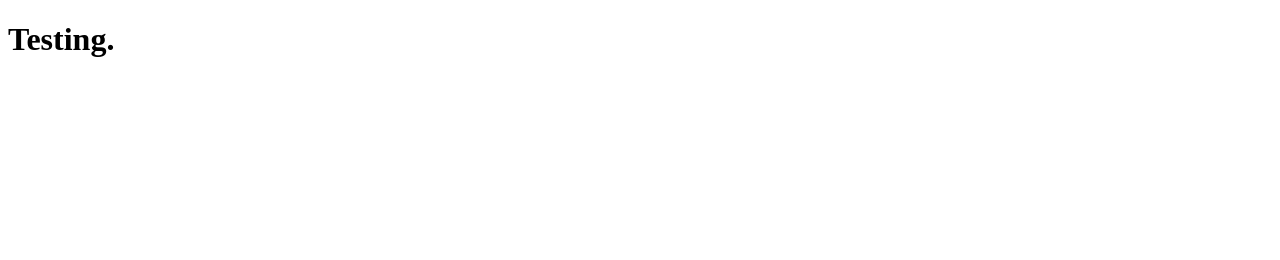
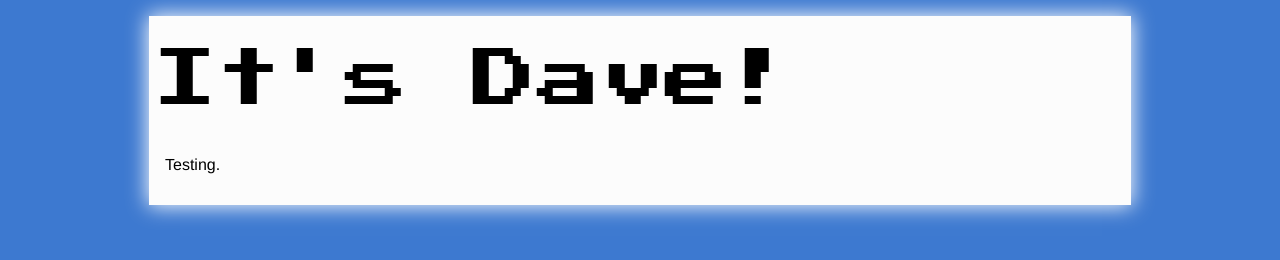
Before and after one commit to hpz/hpz.github.com, a plain HTML site: page index.html in a window 1280 px wide. Drawn offline with Linux system fonts and the light colour scheme.

Commit message:
Added pre-styles.

```diff
--- a/index.html
+++ b/index.html
@@ -1,6 +1,12 @@
 <!doctype html>
 <html>
+<head>
+  <title>Le Dave</title>
+  <link rel="stylesheet" type="text/css" href="style.css" />
+</head>
 <body>
+  <div id="container">
+  <div id="title">It's Dave!</div>
   <h1>Testing.</h1>
 </body>
 </html>
--- /dev/null
+++ b/style.css
@@ -0,0 +1,69 @@
+@import url(http://fonts.googleapis.com/css?family=Press+Start+2P);
+/* Start of CSS Reset */
+
+html, body, div, span, applet, object, iframe,
+h1, h2, h3, h4, h5, h6, p, blockquote, pre,
+a, abbr, acronym, address, big, cite, code,
+del, dfn, em, img, ins, kbd, q, s, samp,
+small, strike, strong, sub, sup, tt, var,
+b, u, i, center,
+dl, dt, dd, ol, ul, li,
+fieldset, form, label, legend,
+table, caption, tbody, tfoot, thead, tr, th, td,
+article, aside, canvas, details, embed,
+figure, figcaption, footer, header, hgroup,
+menu, nav, output, ruby, section, summary,
+time, mark, audio, video {
+  margin: 0;
+  padding: 0;
+  border: 0;
+  font-size: 100%;
+  font: inherit;
+  vertical-align: baseline;
+}
+/* HTML5 display-role reset for older browsers */
+article, aside, details, figcaption, figure,
+footer, header, hgroup, menu, nav, section {
+  display: block;
+}
+body {
+  line-height: 1;
+}
+ol, ul {
+  list-style: none;
+}
+blockquote, q {
+  quotes: none;
+}
+blockquote:before, blockquote:after,
+q:before, q:after {
+  content: '';
+  content: none;
+}
+table {
+  border-collapse: collapse;
+  border-spacing: 0;
+}
+
+/* End of CSS Reset */
+
+body {
+  background-color: rgba(61, 121, 208, 1.000);
+  font-family: Helvetica, Arial, sans-serif;
+}
+
+#container {
+  background-color: rgba(252, 252, 252, 1.000);
+  box-shadow: 0 0 20px 1px rgba(255,255,255,1.000);
+  margin: 1em auto;
+  max-width: 950px;
+  padding: 2em 1em;
+}
+
+#title {
+  font-family: 'Press Start 2P', serif;
+  color: rgba(0,0,0,1.000);
+  font-size: 4em;
+  margin-bottom: 0.7em;
+  margin-left: -0.19em;
+}
```
